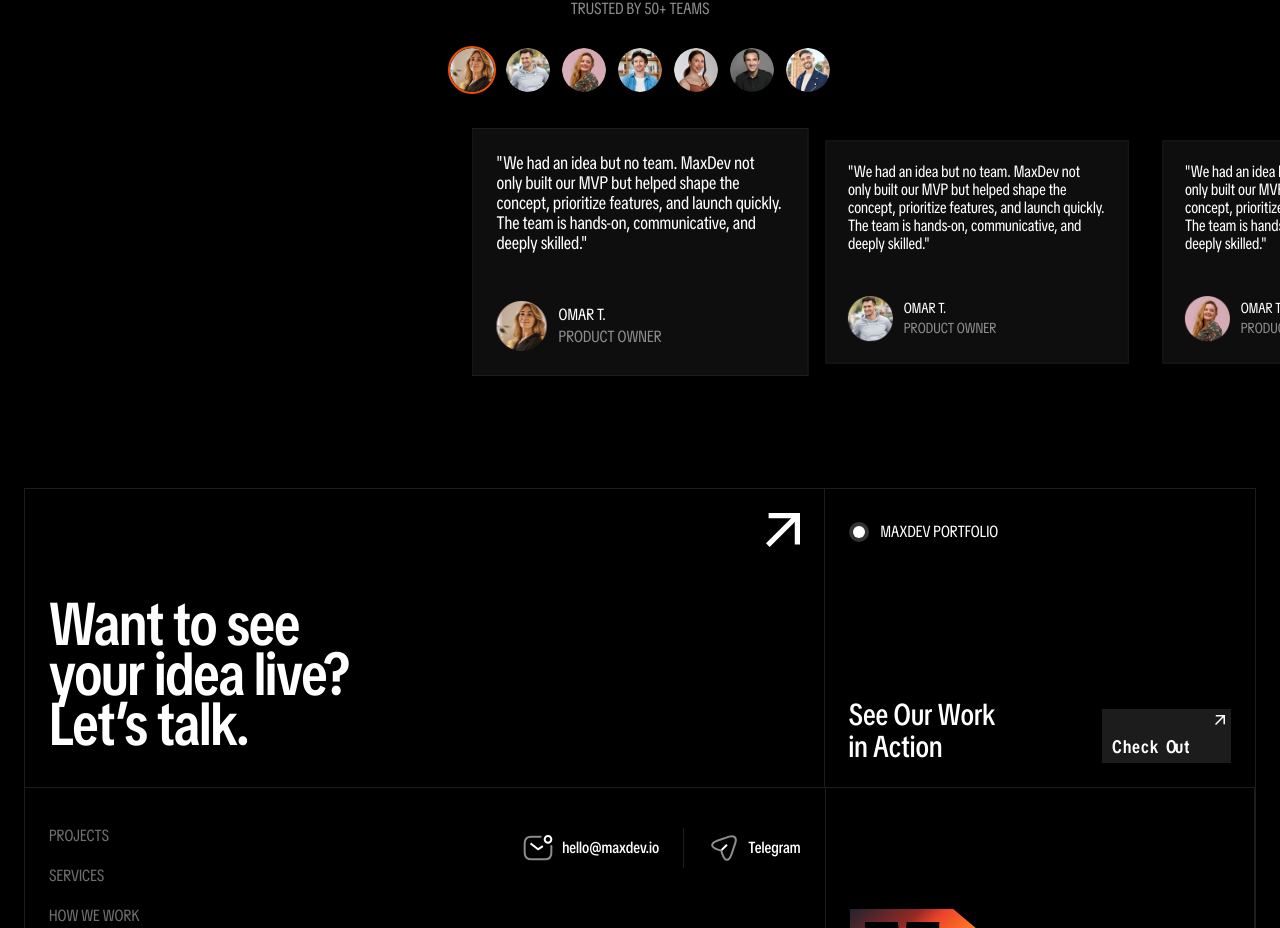
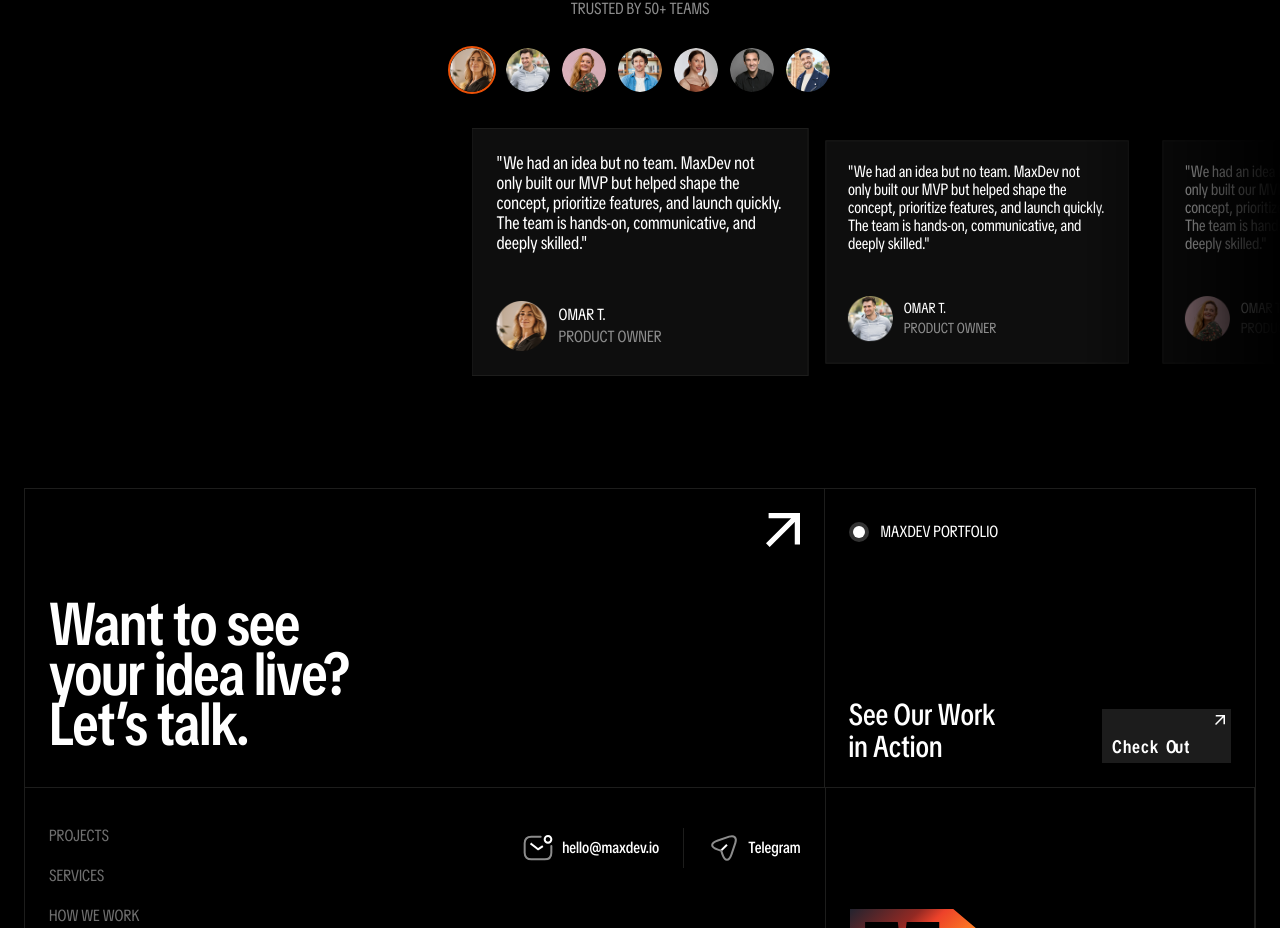
Before and after one commit to artstingrey/max-dev, a Next.js app: page / in a window 1280 px wide. Shown: the part 7994-8922 px from the top of the page. Built offline with nearby package versions, Linux system fonts and the light colour scheme.

Commit message:
add shadow

```diff
--- a/app/components/trustPilotSection/TrustPilotSection.tsx
+++ b/app/components/trustPilotSection/TrustPilotSection.tsx
@@ -24,8 +24,7 @@
                 </p>
                 <div className={clsx("trust-pilot-pagination", styles.trustedLogosWrapper)}></div>
             </div>
-
-            <div className={styles.trustedSwiper}>
+            <div className={clsx('shadow-section', styles.trustedSwiper)}>
                 <Swiper modules={[Pagination]} spaceBetween={0} slidesPerView={1.2} pagination={{
                     el: '.trust-pilot-pagination',
                     clickable: true,
--- a/app/styles/global.scss
+++ b/app/styles/global.scss
@@ -445,6 +445,10 @@
 	p {
 		margin: 0;
 	}
+}
+
+.shadow-section {
+	mask-image: linear-gradient(to right,transparent 0,black 100px,black calc(100% - 100px),transparent 100%);
 }
 
 .running-line {
@@ -918,6 +922,10 @@
 		}
 	}
 
+	.shadow-section {
+		mask-image: linear-gradient(to right,transparent 0,black 200px,black calc(100% - 200px),transparent 100%);
+	}
+
 	.running-line {
 		mask-image: linear-gradient(to right,transparent 0,black 200px,black calc(100% - 200px),transparent 100%);
 	}
```
